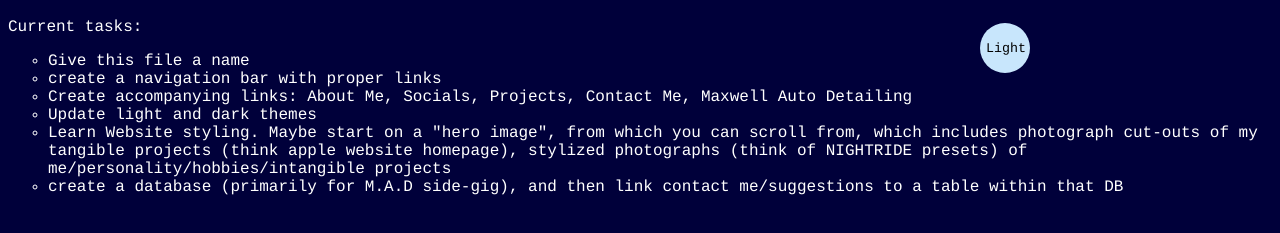
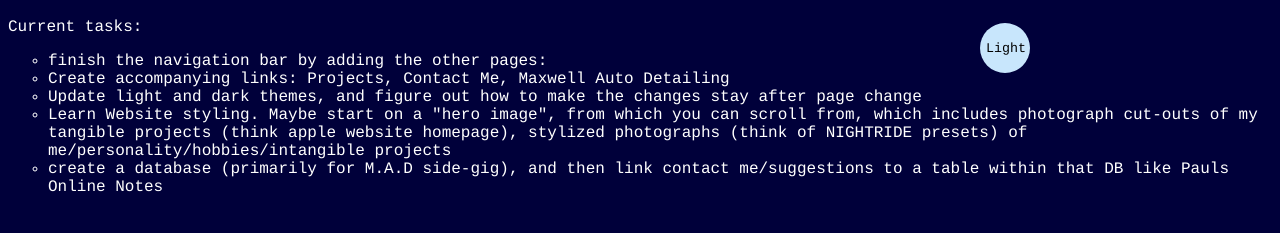
Before and after one commit to SeanPletan/experimental-web-app, a plain HTML site: page index.html in a window 1280 px wide. Shown: the part 97-330 px from the top of the page. Drawn offline with Linux system fonts and the light colour scheme.

Commit message:
Updated unordered list in index.html

```diff
--- a/index.html
+++ b/index.html
@@ -29,14 +29,13 @@
         Current tasks:
         </p>
             <ul>
-                <li>Give this file a name</li>
-                <li>create a navigation bar with proper links</li>
-                <li>Create accompanying links: About Me, Socials, Projects, Contact Me, Maxwell Auto Detailing</li>
-                <li>Update light and dark themes</li>
+                <li>finish the navigation bar by adding the other pages:</li>
+                <li>Create accompanying links: Projects, Contact Me, Maxwell Auto Detailing</li>
+                <li>Update light and dark themes, and figure out how to make the changes stay after page change</li>
                 <li>Learn Website styling. Maybe start on a "hero image",
                     from which you can scroll from, which includes photograph cut-outs of my tangible projects (think apple website homepage),
                     stylized photographs (think of NIGHTRIDE presets) of me/personality/hobbies/intangible projects</li>
-                <li>create a database (primarily for M.A.D side-gig), and then link contact me/suggestions to a table within that DB</li>
+                <li>create a database (primarily for M.A.D side-gig), and then link contact me/suggestions to a table within that DB like Pauls Online Notes</li>
 
 
             <div>
```
